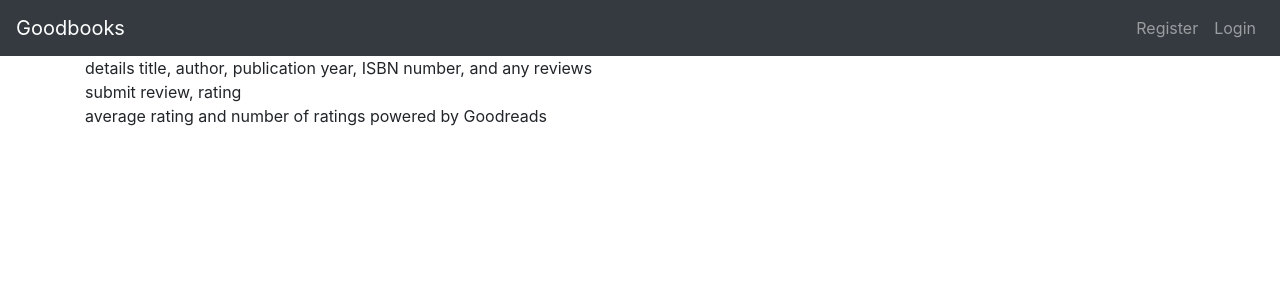
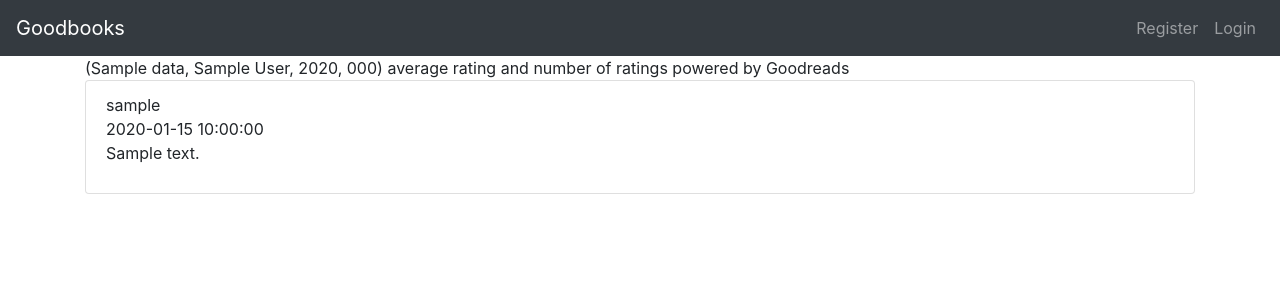
Before and after one commit to adizim/goodbooks, a Python web app: template templates/book.html in a window 1280 px wide. Shown: the top 300 px of the page. Run offline with Jinja, Linux system fonts and the light colour scheme; the template is opened without the code that fills it: most values are stand-ins (such as "Sample title", 1, 10 or a date in 2020); some libraries are stand-ins or nearby versions.

Commit message:
review functionality

```diff
--- a/templates/book.html
+++ b/templates/book.html
@@ -5,15 +5,43 @@
 {% block content %}
 
     <div class="container">
-        details title, author, publication year, ISBN number, and any reviews
+        {{ data['title'], data['author'], data['year'], data['isbn'] }}
+         average rating and number of ratings powered by Goodreads
     </div>
 
     <div class="container">
-        submit review, rating
-    </div>
-
-    <div class="container">
-        average rating and number of ratings powered by Goodreads
+        {% if allow_review %}
+            <form class="form-inline" action="{{ url_for('books', isbn=data['isbn']) }}" method="post">
+                <div class="form-group">
+                    <label for="comment">Comment</label>
+                    <input class="form-control" type="text" id="comment" placeholder="Enter a comment">
+                </div>
+                <div class="form-group">
+                    <label for="select">Rating</label>
+                    <select class="form-control" id="select">
+                      <option>1</option>
+                      <option>2</option>
+                      <option>3</option>
+                      <option>4</option>
+                      <option>5</option>
+                    </select>
+                </div>
+                <button type="submit" class="btn btn-primary">Submit</button>
+            </form>
+        {% endif %}
+        {% for review in reviews %}
+        <ul class="list-group">
+          <li class="list-group-item">
+              <article class="comment">
+                <header>
+                    <div class="user"> {{ review.username }} </div>
+                    <div class="time"> {{ review.created_at }} </div>
+                </header>
+                <p class="comment_text"> {{ review.comment }} </p>
+            </article>
+          </li>
+        </ul>
+        {% endfor %}
     </div>
 
 {% endblock %}
```
